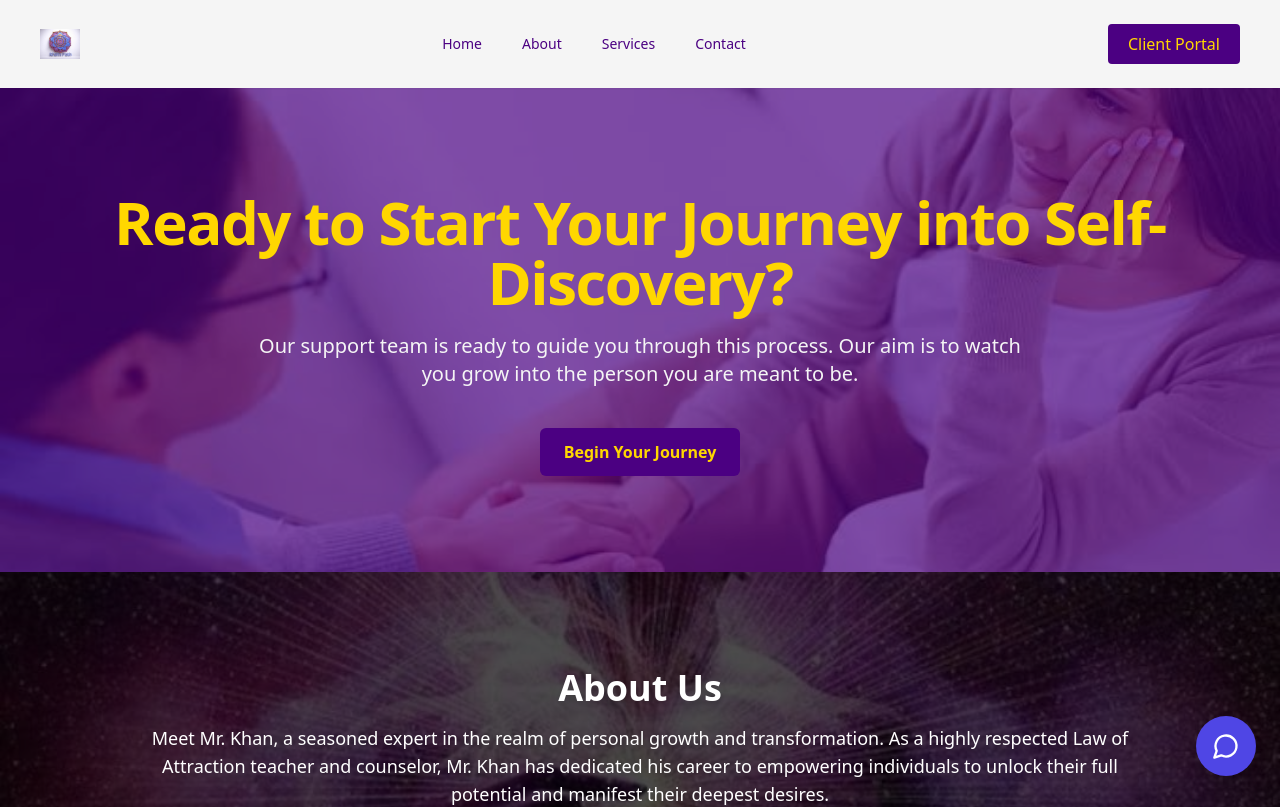
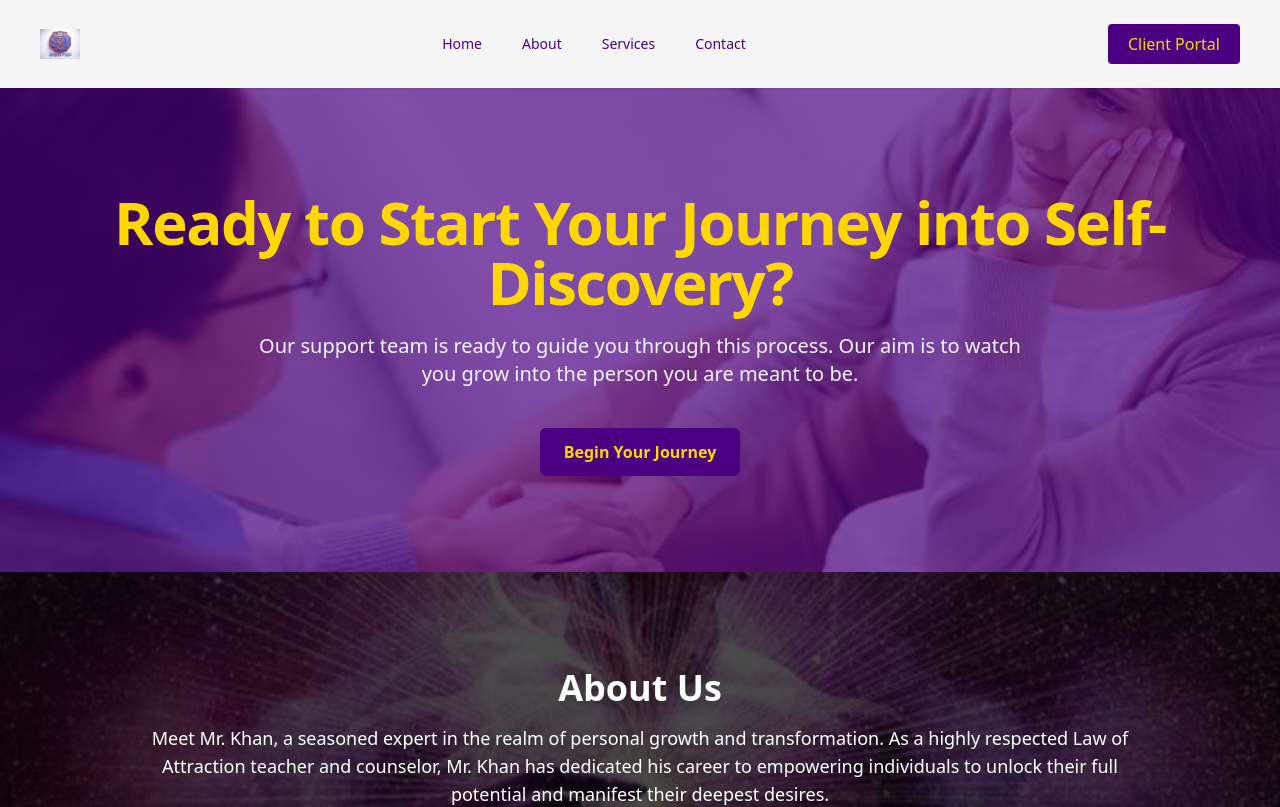
Before and after one commit to Tkay6677/robertkhanali, a React (Vite) app: page / in a window 1280 px wide. Shown: the top 807 px of the page. Built offline with nearby package versions, Linux system fonts and the light colour scheme.

Commit message:
customer support chat

```diff
--- a/package.json
+++ b/package.json
@@ -17,6 +17,7 @@
     "@fortawesome/free-solid-svg-icons": "^6.7.1",
     "@fortawesome/react-fontawesome": "^0.2.2",
     "@gsap/react": "^2.1.1",
+    "@tawk.to/tawk-messenger-react": "^2.0.2",
     "axios": "^1.7.7",
     "framer-motion": "^12.0.5",
     "gsap": "^3.12.5",
--- a/src/App.jsx
+++ b/src/App.jsx
@@ -9,6 +9,7 @@ import Team from "./Components/Team";
 import Courses from "./Components/Course";
 import Gallery from "./Components/Gallery";
 import Testimonial from "./Components/Testimonial";
+import TawkMessengerReact from "@tawk.to/tawk-messenger-react";
 
 function App() {
   return (
@@ -25,6 +26,10 @@ function App() {
         <Courses />
         <Testimonial />
         <Contact />
+        <TawkMessengerReact
+        propertyId="67efbb8da6bb051910f573cf"
+        widgetId="1io0799tl"
+        />
       </main>
     </div>
   );
--- a/src/main.jsx
+++ b/src/main.jsx
@@ -7,6 +7,6 @@ import Chat from './Components/Chat.jsx'
 createRoot(document.getElementById('root')).render(
   <StrictMode>
     <App />
-    <Chat />
+    {/* <Chat /> */}
   </StrictMode>,
 )
```
Also changed, not shown: 1 other file (tests, documents, lock files or other folders).
